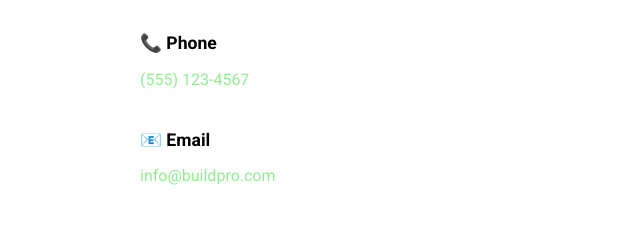
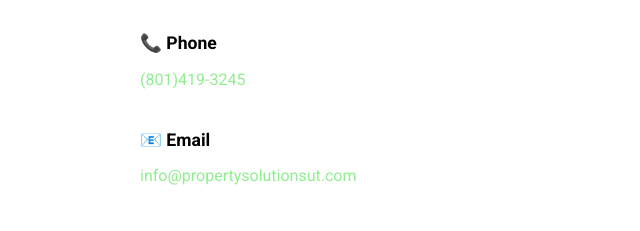
Before and after one commit to Lauren46388/Property-Solutions-1, a plain HTML site: page contact.html in a window 1280 px wide. Shown: the part 356-587 px from the top of the page, 0-640 px from the left. Drawn offline with nearby package versions, Linux system fonts and the light colour scheme.

Commit message:
Update contact page

```diff
--- a/contact.html
+++ b/contact.html
@@ -44,11 +44,11 @@
                 <div class="contact-info">
                     <div class="info-item">
                         <h4>📞 Phone</h4>
-                        <p><a href="tel:+15551234567">(555) 123-4567</a></p>
+                        <p><a href="tel:+15551234567">(801)419-3245</a></p>
                     </div>
                     <div class="info-item">
                         <h4>📧 Email</h4>
-                        <p><a href="mailto:info@buildpro.com">info@buildpro.com</a></p>
+                        <p><a href="mailto:info@buildpro.com">info@propertysolutionsut.com</a></p>
                     </div>
                 </div>
                 <form class="contact-form" action="https://formspree.io/f/xgooyyrj" method="POST">
```
